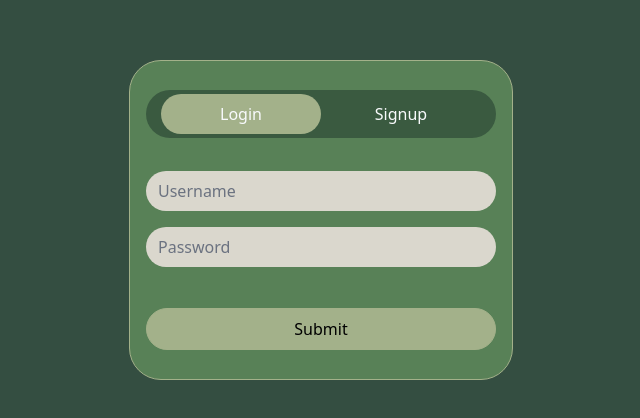
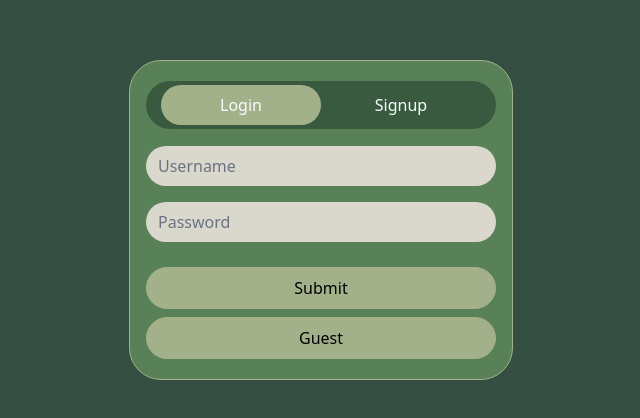
Before and after one commit to Xitija/outlook-dashboard, a React (Create React App) app: page / in a window 1280 px wide. Shown: the part 180-598 px from the top of the page, without its empty margins (319-959 px from the left). Built offline with nearby package versions, Linux system fonts and the light colour scheme; no server answers.

Commit message:
chore : added guest login

```diff
--- a/src/pages/Login.jsx
+++ b/src/pages/Login.jsx
@@ -12,7 +12,9 @@ export const Login = () => {
   const handleSubmit = (e) => {
     e.preventDefault();
     setMessage({});
-    if (action === "login") {
+    if (e.nativeEvent.submitter.name === "guest") {
+      login("kshitija12345", "12345");
+    } else if (action === "login") {
       login(userCredentials.username, userCredentials.password);
     } else {
       signup(userCredentials.username, userCredentials.password);
@@ -108,6 +110,20 @@ export const Login = () => {
           >
             Submit
           </button>
+          {action === "login" && (
+            <button
+              className="border border-sky-500 rounded-full p-2 w-full"
+              style={{
+                backgroundColor: "#A3B18A",
+                borderColor: "#A3B18A",
+                marginTop: "0.5rem",
+              }}
+              type="submit"
+              name={"guest"}
+            >
+              Guest
+            </button>
+          )}
         </div>
         {message?.error && <p className="text-slate-50 p-4">{message.error}</p>}
         {message?.message && (
```
